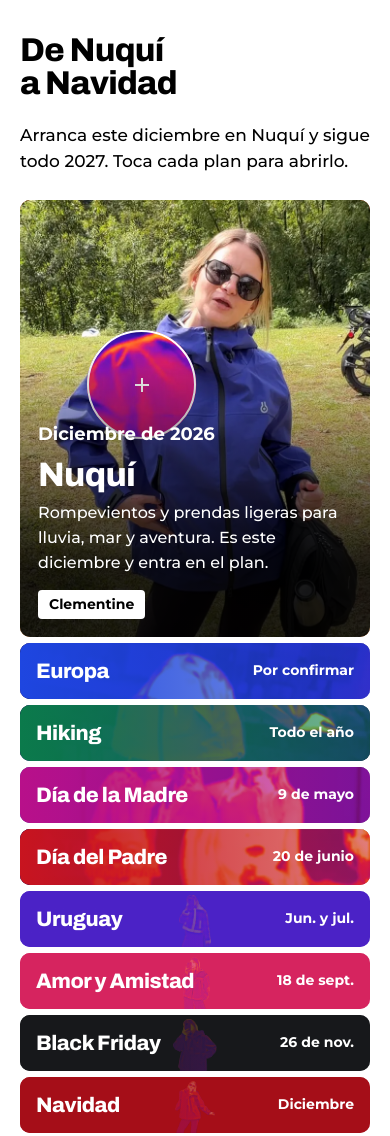
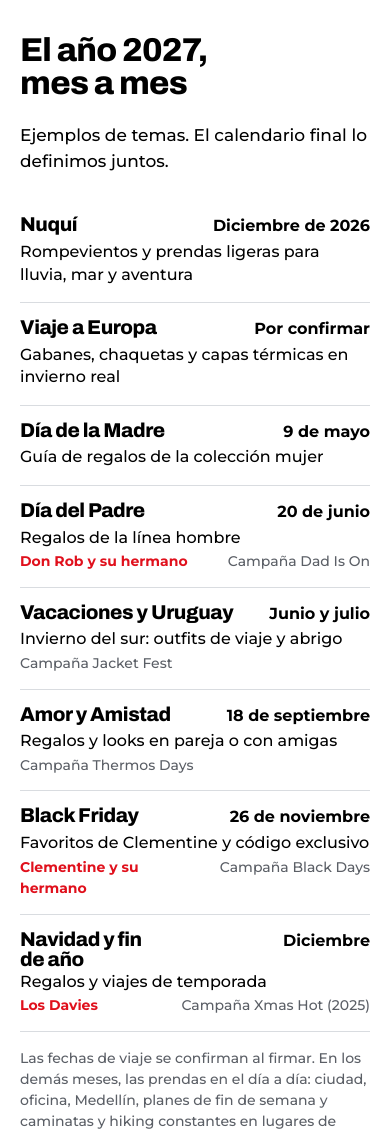
Before and after one commit to RevUpAG/cleme-thermos, a plain HTML site: page index.html in a window 390 px wide. Shown: the part 4180-5316 px from the top of the page. Drawn offline with Linux system fonts and the light colour scheme.

Commit message:
Calendario en tabla como antes y cierre con pulgares arriba reencuadrado
Co-Authored-By: Claude Opus 5.5 <noreply@anthropic.com>

```diff
--- a/index.html
+++ b/index.html
@@ -180,30 +180,13 @@ h3.d{font-size:clamp(24px,2.5vw,36px);line-height:1.08}
 
 /* calendar */
 
-/* year: each panel is a thermal image until it opens */
-.year{display:flex;gap:8px;height:clamp(500px,66svh,620px);margin-top:clamp(26px,3.4vw,48px)}
-.mo{position:relative;flex:1 1 0;border-radius:10px;overflow:hidden;background:var(--k);color:#fff;transition:flex-grow .55s cubic-bezier(.2,.85,.2,1)}
-.mo.on{flex-grow:8.4}
-.mo .thermal{position:absolute;inset:0 auto 0 50%;width:min(640px,54vw);translate:-50% 0;--r:clamp(56px,6vw,86px)}
-.mo .photo img{object-fit:cover;object-position:50% var(--pos,30%)}
-.mo .cutout img{inset:6% 0 0;position:absolute;height:94%}
-.mo .cover{clip-path:none;transition:opacity .5s}
-.mo.on .cover,.mo:not(.on) .ring{opacity:0}
-.mo:not(.on) *{animation-play-state:paused!important}
-.mo::after{content:"";position:absolute;inset:0;z-index:1;pointer-events:none;background:linear-gradient(color-mix(in srgb,var(--k),transparent 72%),color-mix(in srgb,var(--k),transparent 25%) 70%,var(--k));transition:opacity .4s}
-.mo.on::after{background:linear-gradient(transparent 34%,rgba(0,0,0,.86) 84%)}
-.mo-b{position:absolute;inset:0;z-index:3;width:100%;padding:0 0 22px;border:0;background:none;display:flex;flex-direction:column;align-items:center;justify-content:flex-end}
-.mo-b .d{writing-mode:vertical-rl;rotate:180deg;white-space:nowrap;font-size:clamp(19px,1.9vw,28px);--w:88;transition:--w .3s}
-.mo-b small{display:none}
-.mo.on .mo-b{pointer-events:none;opacity:0}
-.mo:not(.on):hover .mo-b .d{--w:120}
-.mo-i{position:absolute;z-index:2;left:0;bottom:0;width:calc((min(100vw - 2*var(--pad),var(--max)) - 64px)*.512);padding:28px;display:grid;gap:8px;pointer-events:none;visibility:hidden;opacity:0;transform:translateY(16px);transition:opacity .35s,transform .35s,visibility .35s}
-.mo.on .mo-i{visibility:visible;opacity:1;transform:none;transition-delay:.18s}
-.mo-i h3{font-size:clamp(34px,4vw,60px);--w:106}
-.mo-i .when{font-weight:700;font-size:18px}
-.mo-i .tags{display:flex;flex-wrap:wrap;gap:8px;margin-top:6px}
-.mo-i .tags span{background:#fff;color:#000;border-radius:4px;padding:6px 11px;font-weight:700;font-size:14px;line-height:1.25}
-.mo-i .tags span+span{background:var(--k);color:#fff}
+.cal{width:100%;border-collapse:collapse;margin-top:clamp(26px,3.4vw,48px)}
+.cal th,.cal td{padding:14px 18px 14px 0;border-bottom:1px solid var(--line);text-align:left;vertical-align:baseline}
+.cal thead th{font-size:14px;font-weight:600;color:var(--mute);padding-top:0}
+.cal tbody th{font-size:clamp(20px,1.9vw,27px);--w:84;transition:--w .35s cubic-bezier(.2,.85,.2,1),color .2s;width:27%}
+.cal .when{font-weight:700;white-space:nowrap;width:17%}
+.cal .kin-tag{font-weight:700;color:var(--red)}
+@media (hover:hover){.cal tbody tr:hover th{--w:116;color:var(--red)}}
 
 /* three pieces */
 .trio{display:grid;grid-template-columns:repeat(3,minmax(0,1fr));gap:clamp(24px,3.6vw,56px);margin-top:clamp(32px,4.4vw,64px)}
@@ -245,11 +228,11 @@ details[open] summary::after{content:"–"}
 .terms dd{color:#33363B}
 
 /* closing */
-#cierre{--ch:max(520px,calc(100svh - 118px));background:var(--red);color:#fff;display:grid;grid-template-columns:minmax(0,1fr) min(48vw,calc(var(--ch)*.74));align-items:center;min-height:var(--ch)}
+#cierre{--ch:max(520px,calc(100svh - 118px));background:var(--red);color:#fff;display:grid;grid-template-columns:minmax(0,1fr) min(47vw,calc(var(--ch)*.88));align-items:center;min-height:var(--ch)}
 #cierre h2{font-size:clamp(42px,6.6vw,120px);line-height:.96;padding-left:var(--pad)}
 #cierre .thermal{align-self:stretch;overflow:clip;--r:clamp(64px,7.6vw,110px);animation-name:drift-end}
-#cierre .thermal img{position:absolute;inset:0;object-fit:cover;object-position:50% 30%}
-@keyframes drift-end{0%,100%{--x:49%;--y:24%}30%{--x:30%;--y:46%}60%{--x:60%;--y:68%}80%{--x:66%;--y:46%}}
+#cierre .thermal img{position:absolute;inset:0;object-fit:cover;object-position:50% 40%}
+@keyframes drift-end{0%,100%{--x:52%;--y:22%}30%{--x:36%;--y:38%}60%{--x:58%;--y:66%}80%{--x:68%;--y:40%}}
 footer{background:#000;color:#B4B8BF;padding:18px var(--pad);font-size:14px;display:flex;flex-wrap:wrap;justify-content:space-between;align-items:center;gap:4px 24px}
 footer a{color:#fff;font-weight:700}
 
@@ -313,20 +296,22 @@ footer a{color:#fff;font-weight:700}
  .play{width:54px;height:54px;margin:-27px 0 0 -27px}
  .play::after{left:21px;top:16px;border-width:11px 0 11px 17px}
  .phone{width:100%;border-radius:14px}
+ .cal thead{display:none}
+ .cal tr{display:grid;grid-template-columns:1fr auto;gap:2px 14px;padding:14px 0;border-bottom:1px solid var(--line)}
+ .cal th,.cal td{padding:0;border:0}
+ .cal tbody th{width:auto;--w:100}
+ .cal .when{width:auto;text-align:right}
+ .cal .what{grid-column:1/-1;line-height:1.4}
+ .cal .camp:not(:empty)::before{content:"Campaña "}
+ .cal .solo{display:none}
+ .cal .solo+.camp{grid-column:1/-1;text-align:left}
+ .cal .kin-tag,.cal .camp{font-size:14px}
+ .cal .camp{text-align:right;color:var(--mute)}
  #historias .lead{display:none}
  .terms{grid-template-columns:1fr}
  #cierre{grid-template-columns:1fr;min-height:0}
  #cierre h2{font-size:11.4vw;padding:54px var(--pad) 34px}
- #cierre .thermal{aspect-ratio:1/1.3;--r:15vw}
- .year{flex-direction:column;height:auto;gap:6px}
- .mo,.mo.on{flex:none;height:56px;transition:height .45s cubic-bezier(.2,.85,.2,1)}
- .mo.on{height:min(112vw,440px)}
- .mo .thermal{inset:0;width:100%;translate:none;--r:14vw}
- .mo::after{background:linear-gradient(90deg,var(--k),color-mix(in srgb,var(--k),transparent 45%))}
- .mo-b{flex-direction:row;align-items:center;justify-content:space-between;gap:12px;padding:0 16px}
- .mo-b .d{writing-mode:horizontal-tb;rotate:none;font-size:21px;--w:96}
- .mo-b small{display:block;font-weight:700;font-size:14px;text-align:right}
- .mo-i{width:100%;padding:18px}
+ #cierre .thermal{aspect-ratio:.88;--r:15vw}
  .trio{grid-template-columns:1fr;gap:26px}
  .trio li{grid-template-columns:58px minmax(0,1fr);gap:14px;padding-top:18px}
  .trio .n{font-size:84px}
@@ -488,10 +473,13 @@ footer a{color:#fff;font-weight:700}
 
 <section class="sec" id="calendario"><div class="in">
   <div class="head">
-    <h2 class="d grow"><span class="ln">De Nuquí</span><span class="ln">a Navidad</span></h2>
-    <p class="lead">Arranca este diciembre en Nuquí y sigue todo 2027. Toca cada plan para abrirlo.</p>
+    <h2 class="d grow"><span class="ln">El año 2027,</span><span class="ln">mes a mes</span></h2>
+    <p class="lead">Ejemplos de temas. El calendario final lo definimos juntos.</p>
   </div>
-  <ol class="year" id="year"></ol>
+  <table class="cal">
+    <thead><tr><th scope="col">Momento</th><th scope="col">Fecha</th><th scope="col">Enfoque</th><th scope="col">Con quién</th><th scope="col">Campaña Thermos 2026</th></tr></thead>
+    <tbody id="cal"></tbody>
+  </table>
   <p class="small note">Las fechas de viaje se confirman al firmar. En los demás meses, las prendas en el día a día: ciudad, oficina, Medellín, planes de fin de semana y caminatas y hiking constantes en lugares de Antioquia.</p>
 </div></section>
 
@@ -544,7 +532,7 @@ footer a{color:#fff;font-weight:700}
 
 <section id="cierre">
   <h2 class="d grow"><span class="ln">Sumemos a</span><span class="ln">Clementine al</span><span class="ln">Heating</span><span class="ln">Movement</span></h2>
-  <div class="thermal" data-thermal><img class="real" src="img/cierre-real.webp" loading="lazy" width="1100" height="1528" alt="Clementine sonríe y señala su chaqueta azul Storm Shell de Thermos"><img class="heat" src="img/cierre-heat.webp" loading="lazy" alt="" aria-hidden="true"><span class="ring"></span></div>
+  <div class="thermal" data-thermal><img class="real" src="img/final2-real.webp" loading="lazy" width="1180" height="1344" alt="Clementine con pulgares arriba y la chaqueta azul Storm Shell de Thermos"><img class="heat" src="img/final2-heat.webp" loading="lazy" alt="" aria-hidden="true"><span class="ring"></span></div>
 </section>
 </main>
 <footer><span>Propuesta de Clementine Davies para Thermos Colombia. Noviembre de 2026.</span><span>Contacto: Andrea Ocampo, <a class="tap" href="tel:+573128921230">312 892 1230</a></span></footer>
@@ -568,26 +556,6 @@ if(matchMedia('(hover:hover) and (pointer:fine)').matches&&!calm){
   const L=$$('#inicio h1 b');
   $('#inicio').addEventListener('pointermove',e=>L.forEach(b=>{const r=b.getBoundingClientRect(),d=Math.hypot(e.clientX-r.x-r.width/2,(e.clientY-r.y-r.height/2)*.8);b.style.setProperty('--w',106+Math.max(0,1-d/230)*19)}));
   $('#inicio').addEventListener('pointerleave',()=>L.forEach(b=>b.style.removeProperty('--w')));
-}
-
-/* year panels; Thermos campaigns from thermos.com.co/pages/promociones (Xmas Hot: december 2025) */
-{const Y=[
- ['Nuquí','Dic. 2026','Diciembre de 2026','Rompevientos y prendas ligeras para lluvia, mar y aventura. Es este diciembre y entra en el plan.','Clementine','','#C8430E','photo','cal-nuqui'],
- ['Europa','Por confirmar','Por confirmar','Gabanes, chaquetas y capas térmicas en invierno real.','Clementine','','#1E46E0','photo','cal-europa'],
- ['Hiking','Todo el año','Todo el año','Caminatas y hiking constantes en lugares de Antioquia.','Clementine','','#0B7A4B','photo','rio'],
- ['Día de la Madre','9 de mayo','9 de mayo','Guía de regalos de la colección mujer.','Clementine','','#B8108A','photo','cal-madre'],
- ['Día del Padre','20 de junio','20 de junio','Regalos de la línea hombre.','Don Rob y su hermano','Dad Is On','#C8141F','photo','cal-padre'],
- ['Uruguay','Jun. y jul.','Junio y julio','Vacaciones de mitad de año en el invierno del sur: outfits de viaje y abrigo.','Clementine','Jacket Fest','#4B22C6','cutout','sherpa'],
- ['Amor y Amistad','18 de sept.','18 de septiembre','Regalos y looks en pareja o con amigas.','Clementine','Thermos Days','#D6245F','cutout','bicolor'],
- ['Black Friday','26 de nov.','26 de noviembre','Favoritos de Clementine y código exclusivo.','Clementine y su hermano','Black Days','#17181B','cutout','storm'],
- ['Navidad','Diciembre','Diciembre de 2027','Regalos y viajes de temporada.','Los Davies','Xmas Hot','#A50E18','cutout','cleme']];
- const img=(k,h)=>k.startsWith('cal-')?`img/${k}${h?'-heat':''}.webp`:`img/${k}-${h?'heat':'real'}.webp`;
- $('#year').innerHTML=Y.map((m,n)=>`<li class="mo${n?'':' on'}" style="--k:${m[6]}"><button class="mo-b" aria-expanded="${!n}" aria-controls="mo${n}"><span class="d">${m[0]}</span><small>${m[1]}</small></button><div class="thermal ${m[7]}" data-thermal${m[8]==='rio'?' style="--pos:84%"':''}><img class="real" src="${img(m[8])}" loading="lazy" alt=""><img class="heat" src="${img(m[8],1)}" loading="lazy" alt="" aria-hidden="true"><img class="heat cover" src="${img(m[8],1)}" loading="lazy" alt="" aria-hidden="true"><span class="ring"></span></div><div class="mo-i" id="mo${n}"><p class="when">${m[2]}</p><h3 class="d">${m[0]==='Hiking'?'Caminatas y hiking':m[0]}</h3><p>${m[3]}</p><p class="tags"><span>${m[4]}</span>${m[5]?`<span>Campaña Thermos: ${m[5]}</span>`:''}</p></div></li>`).join('');
- const mo=$$('.mo'),fine=matchMedia('(hover:hover) and (pointer:fine) and (min-width:861px)').matches;let wait;
- const open=n=>mo.forEach((x,k)=>{x.classList.toggle('on',k===n);x.firstElementChild.setAttribute('aria-expanded',k===n)});
- mo.forEach((x,n)=>{const b=x.firstElementChild;b.addEventListener('click',()=>open(n));
-  if(fine){x.addEventListener('mouseenter',()=>{wait=setTimeout(()=>open(n),110)});x.addEventListener('mouseleave',()=>clearTimeout(wait))}
-  b.addEventListener('keydown',e=>{const d={ArrowRight:1,ArrowDown:1,ArrowLeft:-1,ArrowUp:-1}[e.key];if(d){e.preventDefault();mo[(n+d+mo.length)%mo.length].firstElementChild.focus();open((n+d+mo.length)%mo.length)}})});
 }
 
 /* thermal camera follows the pointer, drifts on its own otherwise */
@@ -632,6 +600,18 @@ function mom(n,anim){momN=n;const m=MOMS[n];press(chips,n);mst.style.setProperty
  if(anim&&!calm){mst.classList.remove('scan');void mst.offsetWidth;mst.classList.add('scan')}}
 chips.forEach((c,n)=>c.addEventListener('click',()=>mom(n,true)));mom(0);
 
+/* calendar; Thermos campaigns from thermos.com.co/pages/promociones (Xmas Hot: december 2025) */
+$('#cal').innerHTML=[
+ ['Nuquí','Diciembre de 2026','Rompevientos y prendas ligeras para lluvia, mar y aventura','Clementine',''],
+ ['Viaje a Europa','Por confirmar','Gabanes, chaquetas y capas térmicas en invierno real','Clementine',''],
+ ['Día de la Madre','9 de mayo','Guía de regalos de la colección mujer','Clementine',''],
+ ['Día del Padre','20 de junio','Regalos de la línea hombre','Don Rob y su hermano','Dad Is On'],
+ ['Vacaciones y Uruguay','Junio y julio','Invierno del sur: outfits de viaje y abrigo','Clementine','Jacket Fest'],
+ ['Amor y Amistad','18 de septiembre','Regalos y looks en pareja o con amigas','Clementine','Thermos Days'],
+ ['Black Friday','26 de noviembre','Favoritos de Clementine y código exclusivo','Clementine y su hermano','Black Days'],
+ ['Navidad y fin de año','Diciembre','Regalos y viajes de temporada','Los Davies','Xmas Hot (2025)']
+].map(c=>`<tr><th scope="row" class="d">${c[0]}</th><td class="when">${c[1]}</td><td class="what">${c[2]}</td><td class="${c[3]==='Clementine'?'solo':'kin-tag'}">${c[3]}</td><td class="camp">${c[4]}</td></tr>`).join('');
+
 /* plan */
 const BASE={1:4500000,6:3900000,12:3600000},NAME={1:'Mes individual',6:'Plan 6 meses, 13 % de ahorro',12:'Plan 12 meses, 20 % de ahorro'};
 const quote=(n,p,x)=>{const month=BASE[n]+(p?800000:0)+(x?600000:0);return{month,total:month*n,pieces:3*n,save:(BASE[1]-BASE[n])*n}};
```
Also changed, not shown: img/cal-europa-heat.webp (deleted), img/cal-europa.webp (deleted), img/cal-madre-heat.webp (deleted), img/cal-madre.webp (deleted), img/cal-nuqui-heat.webp (deleted), img/cal-nuqui.webp (deleted), img/cal-padre-heat.webp (deleted), img/cal-padre.webp (deleted), img/cierre-heat.webp (deleted), img/cierre-real.webp (deleted), img/final2-heat.webp (added), img/final2-real.webp (added), 1 other file.
